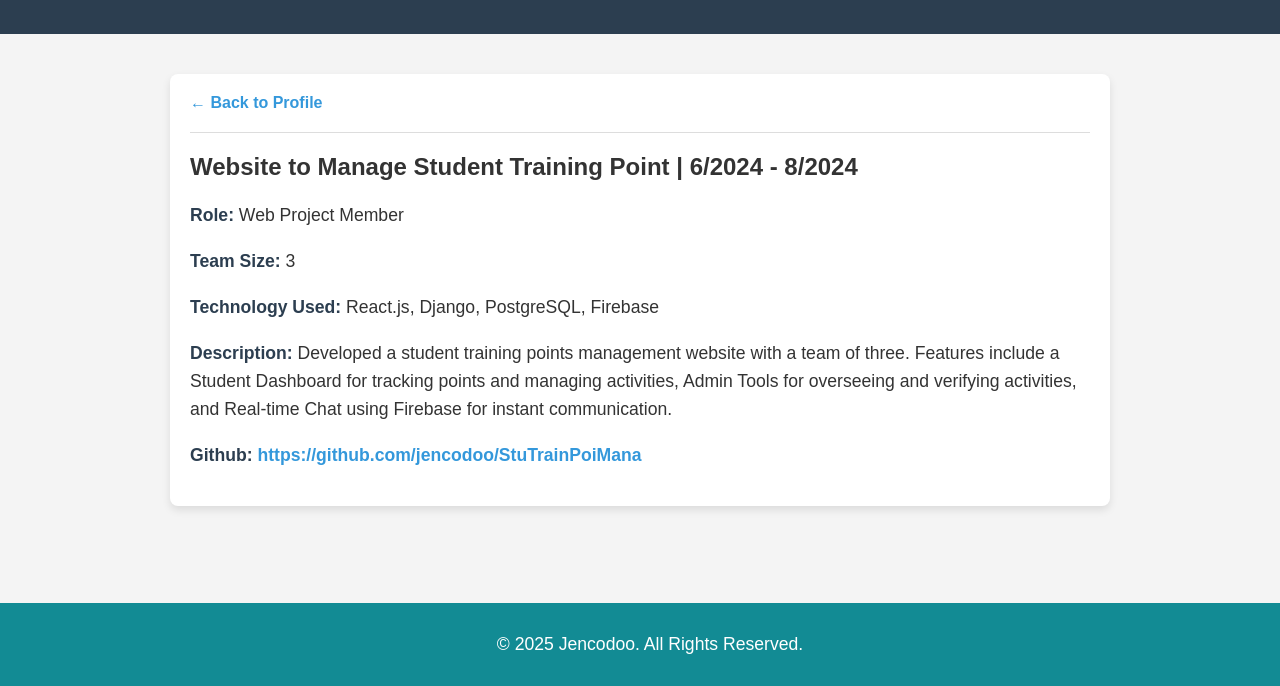
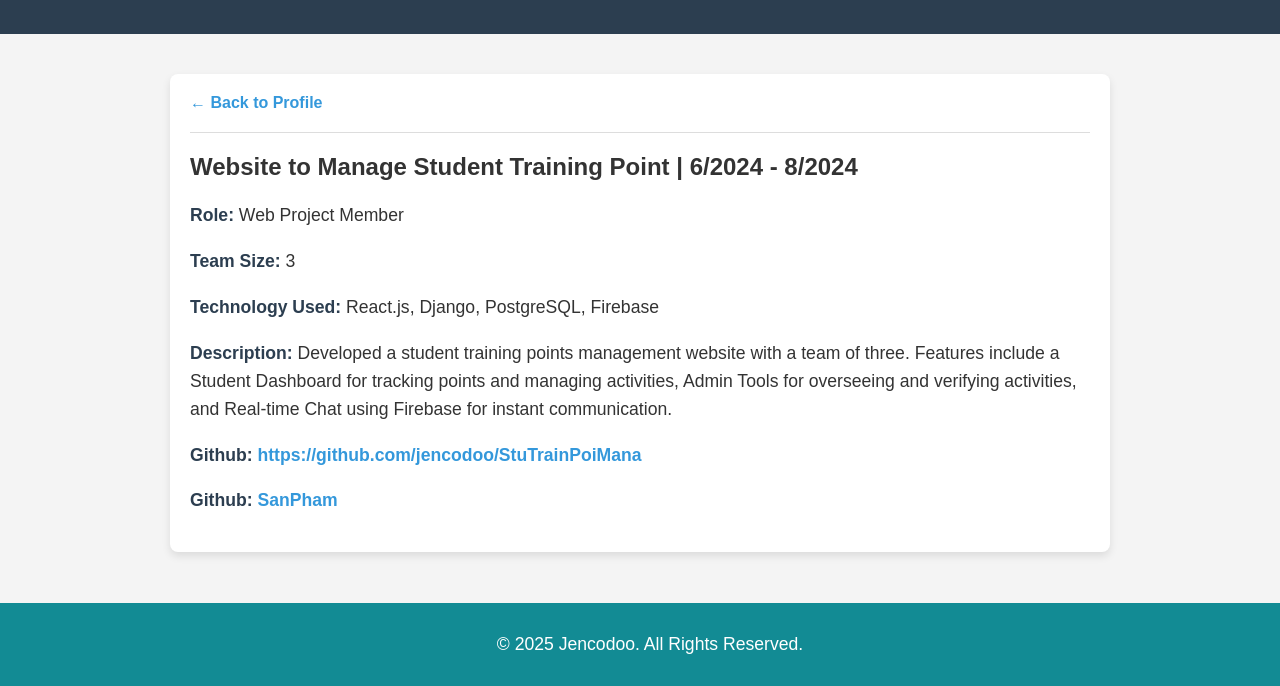
Before and after one commit to jencodoo/profile_jen, a plain HTML site: page project1.html in a window 1280 px wide. Shown: the part 114-800 px from the top of the page. Drawn offline with Linux system fonts and the light colour scheme.

Commit message:
Update project1.html

```diff
--- a/project1.html
+++ b/project1.html
@@ -95,6 +95,7 @@
       <p><strong>Technology Used:</strong> React.js, Django, PostgreSQL, Firebase</p>
       <p><strong>Description:</strong> Developed a student training points management website with a team of three. Features include a Student Dashboard for tracking points and managing activities, Admin Tools for overseeing and verifying activities, and Real-time Chat using Firebase for instant communication.</p>
       <p><strong>Github:</strong> <a href="https://github.com/jencodoo/StuTrainPoiMana" target="_blank">https://github.com/jencodoo/StuTrainPoiMana</a></p>
+      <p><strong>Github:</strong> <a href="https://trainingpointweb.vercel.app/" target="_blank">SanPham</a></p>
     </div>
   </div>
 
```
